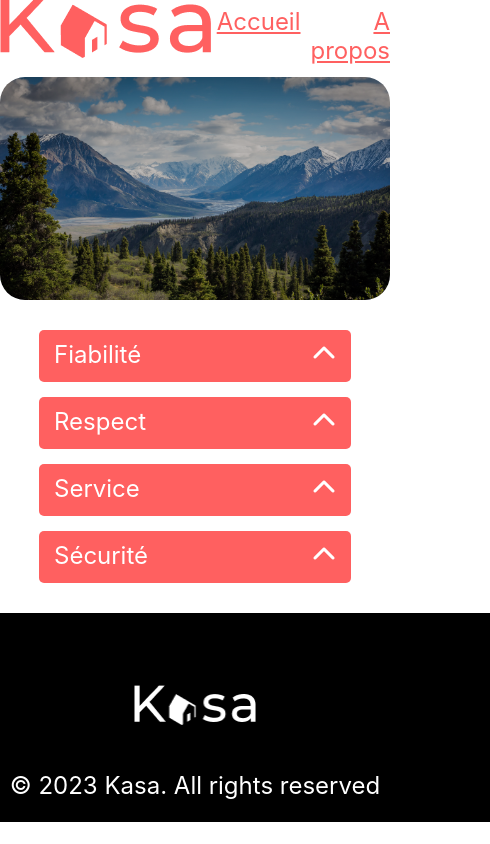
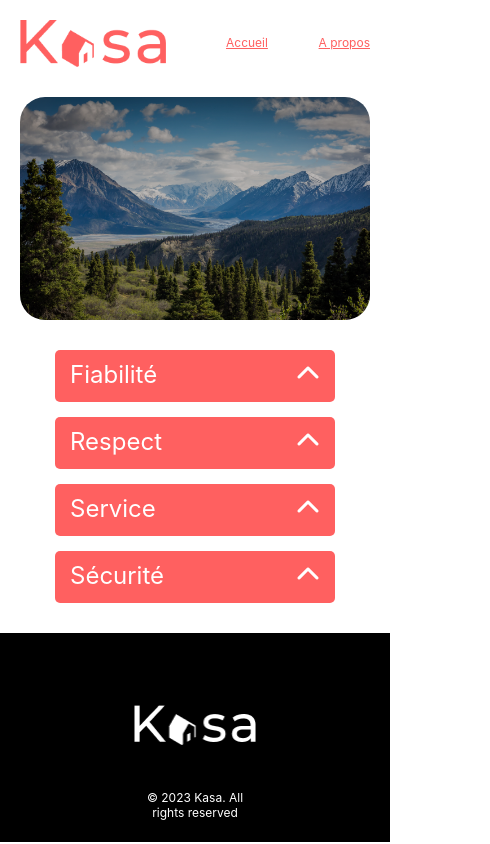
Before and after one commit to AvirKarakitsos/OC_project6_react, a React (Create React App) app: page /about in a window 390 px wide. Shown: the whole page, 490 px wide, since content can reach past the window. Built offline with nearby package versions, Linux system fonts and the light colour scheme.

Commit message:
feat: media query 650 Footer & Header

```diff
--- a/src/assets/styles/App.scss
+++ b/src/assets/styles/App.scss
@@ -2,11 +2,11 @@
     width: 100%;
     max-width: 1440px;
     margin: 0 auto;
-    padding: 45px 100px 0 100px;
+    padding: 50px 100px 0 100px;
 }
 
 @media (max-width:650px) {
     .App {
-        padding: 0;
+        padding: 20px 20px 0 20px;
     }
 }
--- a/src/assets/styles/Error.module.scss
+++ b/src/assets/styles/Error.module.scss
@@ -21,8 +21,8 @@
 
 @media (max-width:650px) {
     .container {
-        height: 100vh;
-        margin: 0;
+        height: 300px;
+        // margin: 10px 0;
         &__error {
             font-size: 96px;
         }
--- a/src/assets/styles/Footer.scss
+++ b/src/assets/styles/Footer.scss
@@ -10,3 +10,14 @@
     color: #fff;
     background-color: #000;
 }
+
+@media (max-width:650px) {
+    .footer{
+        margin: 0 -20px;
+        font-size: 12px;
+        & p {
+            width: 122px;
+            text-align: center;
+        }
+    }
+}
--- a/src/assets/styles/Header.scss
+++ b/src/assets/styles/Header.scss
@@ -31,5 +31,16 @@ $text-color: #FF6060;
 @media (max-width: 650px) {
     .header {
         height: 47px;
+        &__logo {
+            height: 47px;
+            display: block;
+        }
+        &__navbar {
+            height: 17px;
+            width: 100%;
+             &__list {
+                font-size: 12px;
+            }
+        }
     }
 }
```
